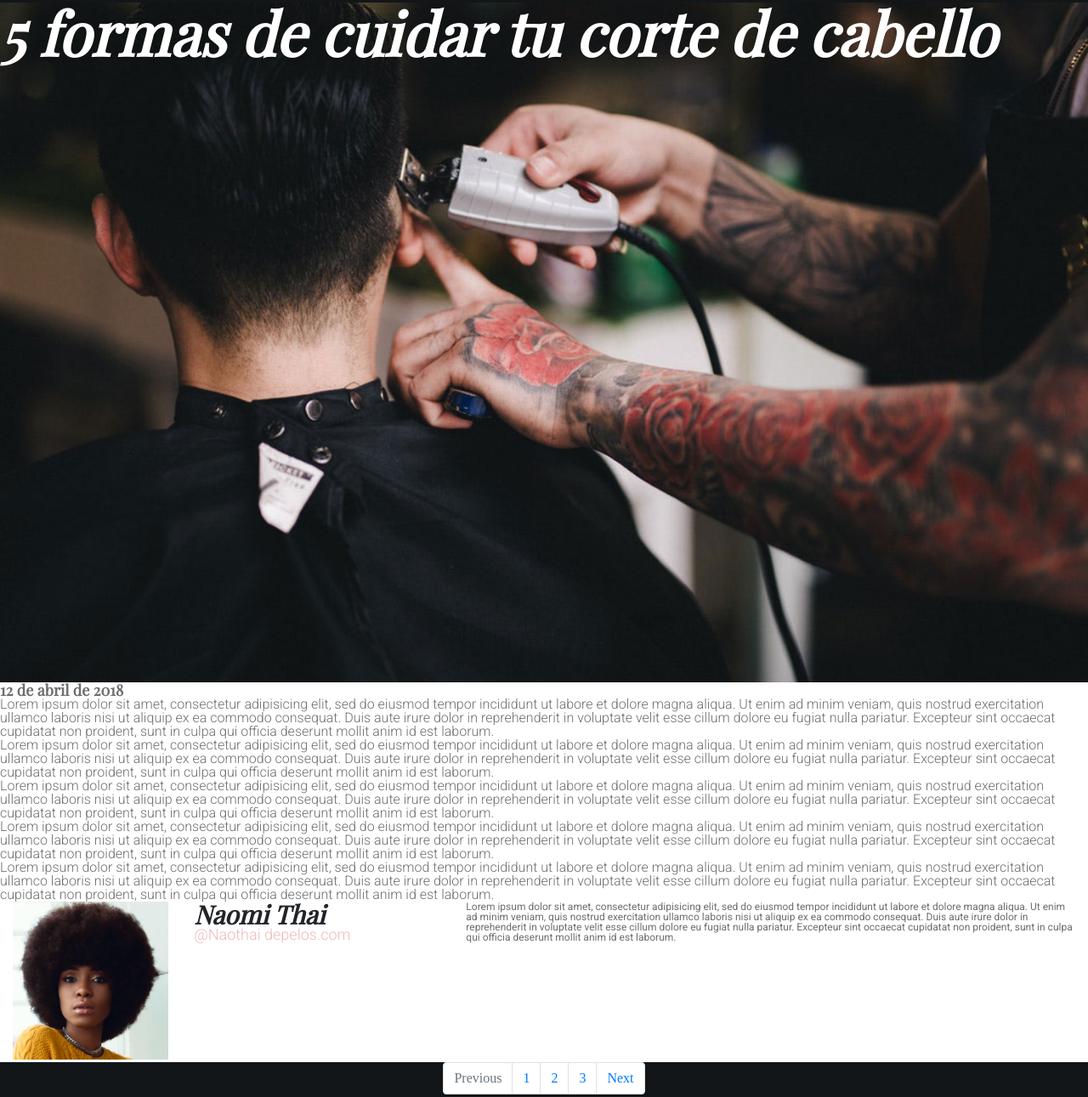
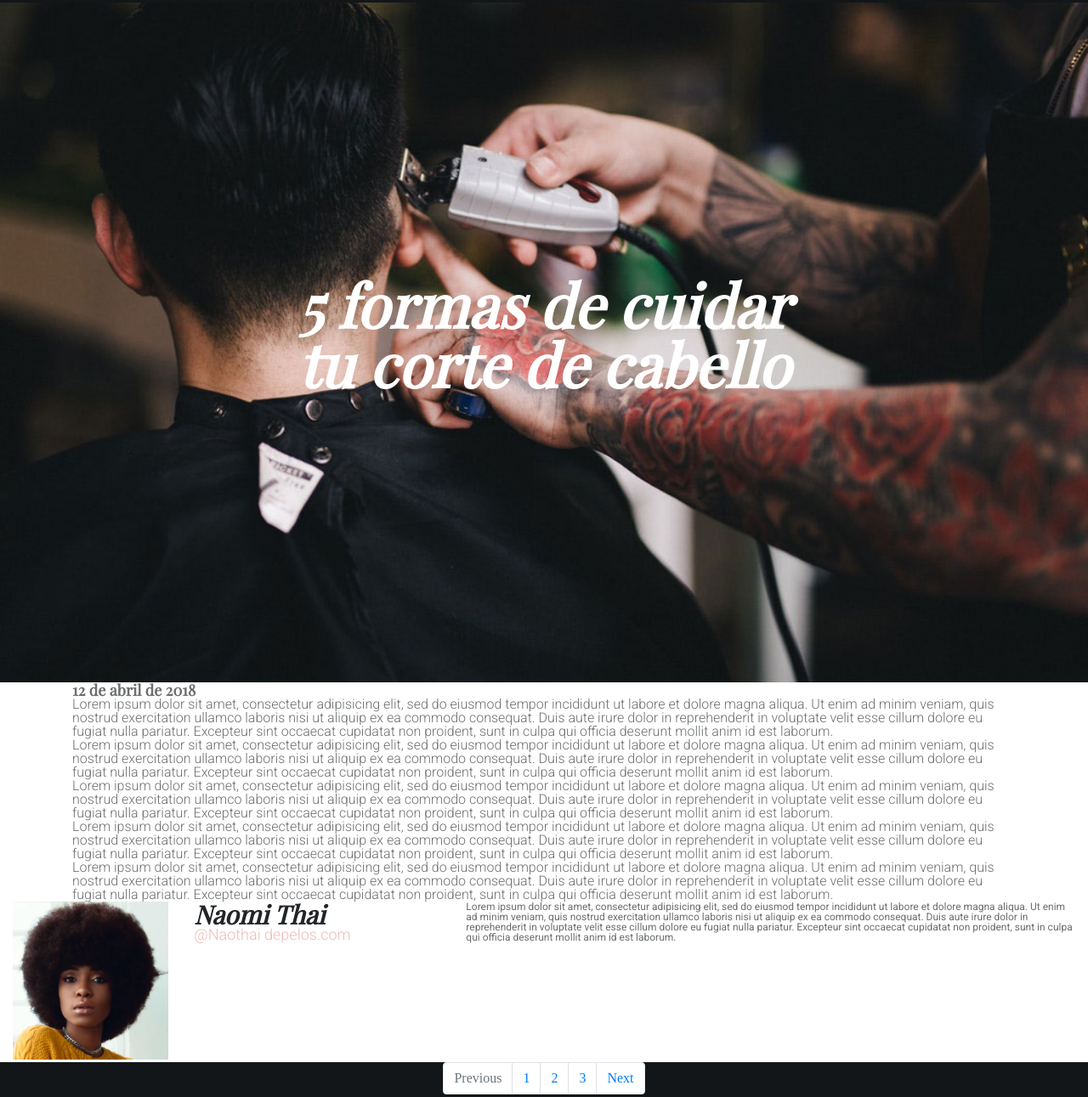
Before and after one commit to berniwi/Barbershop, a plain HTML site: page index.html in a window 1280 px wide. Shown: the part 59-1350 px from the top of the page at 85% size. Drawn offline with nearby package versions, Linux system fonts and the light colour scheme; a web font is replaced by a local one.

Commit message:
ultima version despuès de que gonzalo se enojo

```diff
--- a/assets/sass/layout/_header.scss
+++ b/assets/sass/layout/_header.scss
@@ -1,6 +1,8 @@
-header{
+header {
   background-image: url(../img/post-image.jpg);
   background-repeat: no-repeat;
   background-size: cover;
   height: 100vh;
+  text-align: center;
+  padding-top: 40vh;
 }
--- a/assets/sass/layout/_section.scss
+++ b/assets/sass/layout/_section.scss
@@ -0,0 +1,3 @@
+section{
+
+}
--- a/index.html
+++ b/index.html
@@ -38,17 +38,19 @@
 
 <!--hero section-->
     <header>
-      <h1 class="titulo">5 formas de cuidar tu corte de cabello</h1>
+      <h1>5 formas de cuidar<br> tu corte de cabello</h1>
     </header>
 
 <!--contenido-->
     <section>
+      <div class="container">
         <p class="letra_fecha">12 de abril de 2018</p>
         <p>Lorem ipsum dolor sit amet, consectetur adipisicing elit, sed do eiusmod tempor incididunt ut labore et dolore magna aliqua. Ut enim ad minim veniam, quis nostrud exercitation ullamco laboris nisi ut aliquip ex ea commodo consequat. Duis aute irure dolor in reprehenderit in voluptate velit esse cillum dolore eu fugiat nulla pariatur. Excepteur sint occaecat cupidatat non proident, sunt in culpa qui officia deserunt mollit anim id est laborum.</p>
         <p>Lorem ipsum dolor sit amet, consectetur adipisicing elit, sed do eiusmod tempor incididunt ut labore et dolore magna aliqua. Ut enim ad minim veniam, quis nostrud exercitation ullamco laboris nisi ut aliquip ex ea commodo consequat. Duis aute irure dolor in reprehenderit in voluptate velit esse cillum dolore eu fugiat nulla pariatur. Excepteur sint occaecat cupidatat non proident, sunt in culpa qui officia deserunt mollit anim id est laborum.</p>
         <p>Lorem ipsum dolor sit amet, consectetur adipisicing elit, sed do eiusmod tempor incididunt ut labore et dolore magna aliqua. Ut enim ad minim veniam, quis nostrud exercitation ullamco laboris nisi ut aliquip ex ea commodo consequat. Duis aute irure dolor in reprehenderit in voluptate velit esse cillum dolore eu fugiat nulla pariatur. Excepteur sint occaecat cupidatat non proident, sunt in culpa qui officia deserunt mollit anim id est laborum.</p>
         <p>Lorem ipsum dolor sit amet, consectetur adipisicing elit, sed do eiusmod tempor incididunt ut labore et dolore magna aliqua. Ut enim ad minim veniam, quis nostrud exercitation ullamco laboris nisi ut aliquip ex ea commodo consequat. Duis aute irure dolor in reprehenderit in voluptate velit esse cillum dolore eu fugiat nulla pariatur. Excepteur sint occaecat cupidatat non proident, sunt in culpa qui officia deserunt mollit anim id est laborum.</p>
         <p>Lorem ipsum dolor sit amet, consectetur adipisicing elit, sed do eiusmod tempor incididunt ut labore et dolore magna aliqua. Ut enim ad minim veniam, quis nostrud exercitation ullamco laboris nisi ut aliquip ex ea commodo consequat. Duis aute irure dolor in reprehenderit in voluptate velit esse cillum dolore eu fugiat nulla pariatur. Excepteur sint occaecat cupidatat non proident, sunt in culpa qui officia deserunt mollit anim id est laborum.</p>
+      </div>
     </section>
 
 <!--bloguera-->
```
Also changed, not shown: assets/css/main.css, 1 other file. Lines whose indentation alone changed are shown as unchanged.
